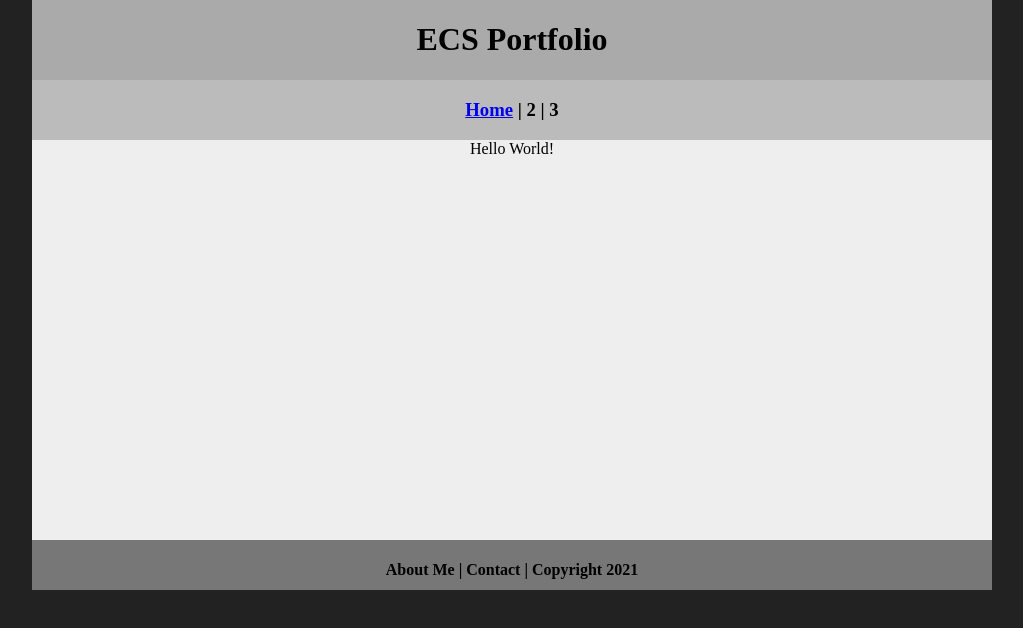
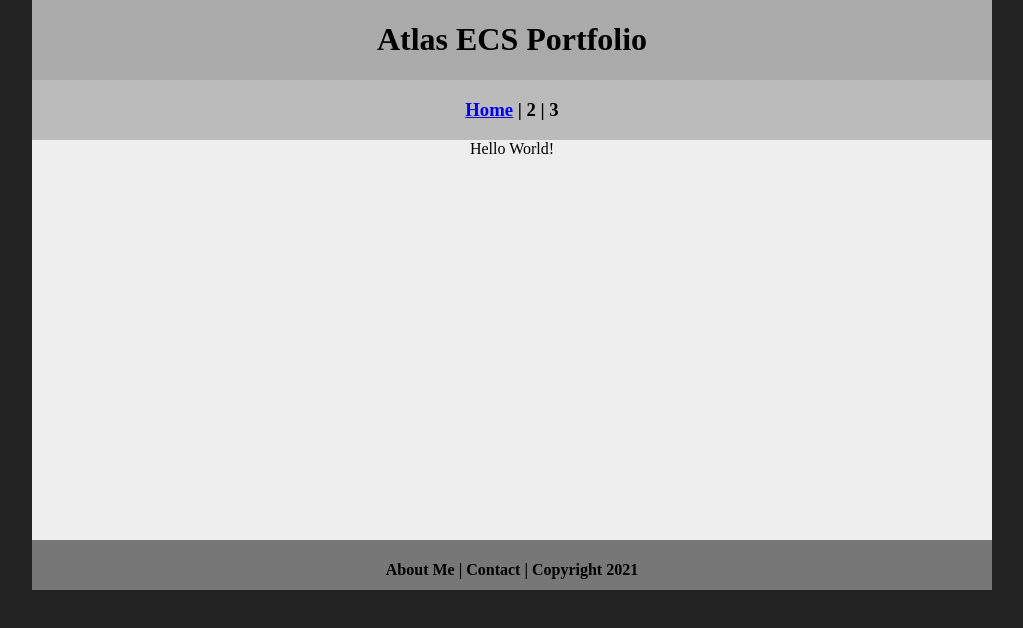
Before and after one commit to Atlas123890/ecsportfolio, a plain HTML site: page index.html in a window 1280 px wide. Shown: the whole page, without its empty margins (128-1151 px from the left). Drawn offline with Linux system fonts and the light colour scheme.

Commit message:
Update index.html

```diff
--- a/index.html
+++ b/index.html
@@ -3,13 +3,13 @@
 <head>
 	<!-- This is a comment! Text here will be ignored by the browser. -->
 	<meta charset="UTF-8">
-	<title>My Portfolio</title>
+	<title>Atlas Schmutz ECS Portfolio</title>
 	<link href="myCSS.css" rel="stylesheet" type="text/css">
 </head>
 <body>
 <div class="container">
   <div class="header">
-  	<h1>ECS Portfolio</h1>
+  	<h1>Atlas ECS Portfolio</h1>
   </div>
   <div class="nav">
     <h3><a href="index.html">Home</a> | 2 | 3</h3>
```
